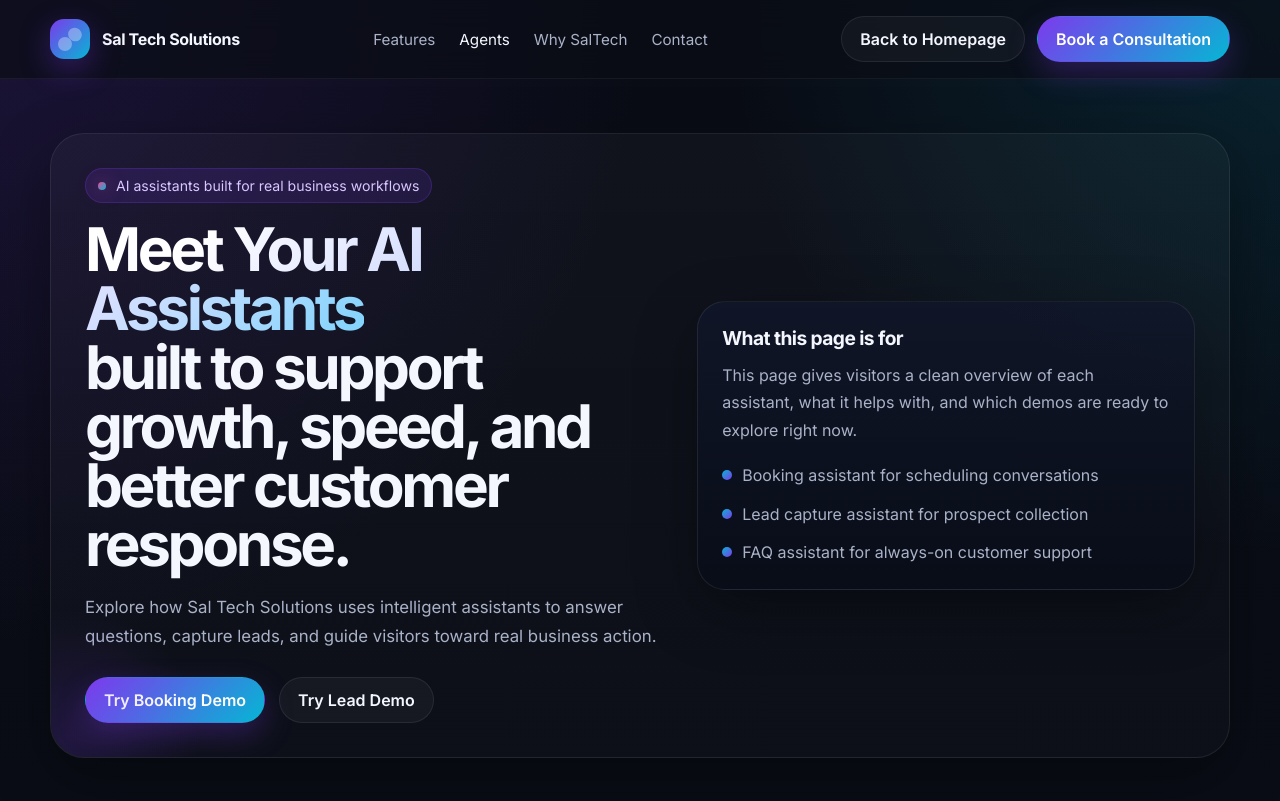
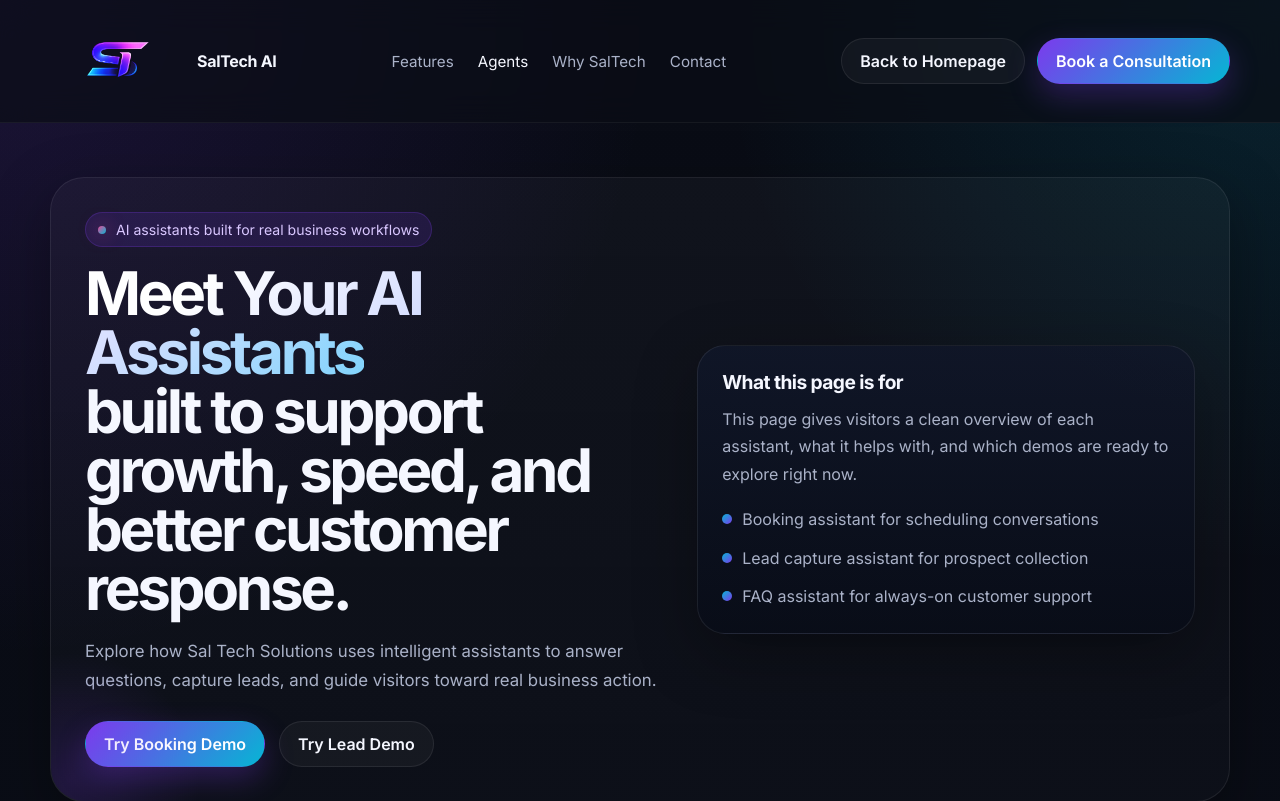
Before and after one commit to Nicoboli48/Saltechai, a plain HTML site: page agents.html in a window 1280 px wide. Shown: the top 801 px of the page. Drawn offline with Linux system fonts and the light colour scheme.

Commit message:
Add files via upload

```diff
--- a/agents.html
+++ b/agents.html
@@ -85,32 +85,15 @@
       letter-spacing: -0.02em;
     }
 
-    .brand-mark {
-      width: 40px;
-      height: 40px;
-      border-radius: 14px;
-      background: linear-gradient(135deg, var(--accent-1), var(--accent-2));
-      box-shadow: 0 10px 30px rgba(124,58,237,0.35);
-      position: relative;
-      overflow: hidden;
+    .nav-logo {
+      height: 90px;
+      width: auto;
+      flex-shrink: 0;
+      mix-blend-mode: screen;
     }
 
-    .brand-mark::before,
-    .brand-mark::after {
-      content: "";
-      position: absolute;
-      border-radius: 999px;
-      background: rgba(255,255,255,0.32);
-    }
-
-    .brand-mark::before {
-      inset: 9px 8px 18px 18px;
-      transform: rotate(45deg);
-    }
-
-    .brand-mark::after {
-      inset: 18px 18px 8px 8px;
-      transform: rotate(45deg);
+    .brand-mark {
+      display: none;
     }
 
     .nav-links {
@@ -489,8 +472,8 @@
   <header class="site-header">
     <div class="container nav">
       <a class="brand" href="index.html" aria-label="Sal Tech Solutions home">
-        <span class="brand-mark"></span>
-        <span>Sal Tech Solutions</span>
+        <img src="saltech-logo.png" alt="SalTech AI logo" class="nav-logo">
+        <span>SalTech AI</span>
       </a>
 
       <nav class="nav-links" aria-label="Primary navigation">
@@ -502,7 +485,7 @@
 
       <div class="nav-actions">
         <a class="btn btn-secondary" href="index.html">Back to Homepage</a>
-        <a class="btn btn-primary" href="contact.html">Book a Consultation</a>
+        <a class="btn btn-primary" href="index.html#contact">Book a Consultation</a>
       </div>
     </div>
   </header>
@@ -626,7 +609,7 @@
           </p>
           <div class="hero-actions">
             <a class="btn btn-primary" href="booking-demo.html">Try a Demo</a>
-            <a class="btn btn-secondary" href="contact.html">Book Consultation</a>
+            <a class="btn btn-secondary" href="index.html#contact">Book Consultation</a>
           </div>
         </div>
       </div>
```
Also changed, not shown: whysaltech.html (+7 -6 lines).
